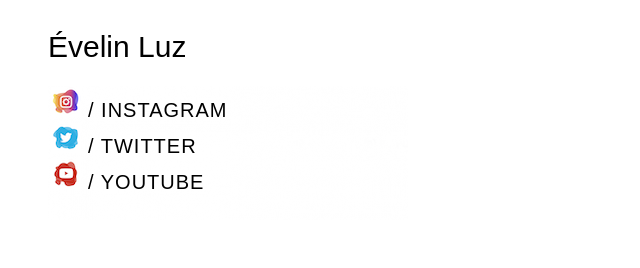
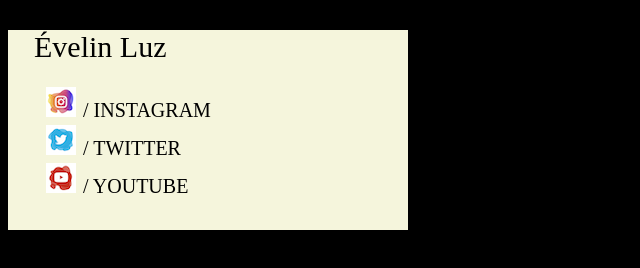
Before and after one commit to Develiin/First-Project, a plain HTML site: page index.html in a window 1280 px wide. Shown: the whole page, without its empty margins (0-640 px from the left). Drawn offline with Linux system fonts and the light colour scheme.

Commit message:
Add files via upload

```diff
--- a/assets/style.css
+++ b/assets/style.css
@@ -1,8 +1,21 @@
-.container{
+body{
+    background-color:black;
+    color:black;
+    width:100%;
+
+
+}
+
+.image{
+    height:200px;
     width:400px;
-    height:200px;
-    font-family:sans-serif;
-    font-size:22px;
+    background-color:beige;
+
+
+}
+
+.background{
+    background-image: url("img/background.png");
 
 }
 
@@ -10,42 +23,40 @@
 h1{
    font-weight:100;
    margin-top:30px;
-   margin-left:40px;
+   margin-left:26px;
    font-size:30px;
-
-}
-
-.lista{
-    background-image: url("img/background.png");
-    margin-left:40px;
-    background-repeat:no-repeat;
-
 }
 
 a{
     text-decoration:none;
     color:black;
-    font-weight:500;
     margin:100px;
     font-size:20px;
-    letter-spacing:1px;
+
 
 }
 
 .youtube{
     list-style:url(img/Youtube.png);
-    margin-top:-25px;
+    margin-top:-20px;
+    margin-left:35px;
+
+
 
 }
 
 .twitter{
     list-style:url(img/Twitter.png);
-    margin-top:-25px;
+    margin-top:-20px;
+    margin-left:35px;
 
 }
 
 .insta{
     list-style-image:url(img/Insta.png);
-    margin-top:-25px;
+    margin-top:-20px;
+    margin-left:35px;
+
+
 
 }
--- a/index.html
+++ b/index.html
@@ -7,15 +7,22 @@
     </head>
     <body>
 
-        <div class="container">
+
+    <div class=" image">
+        <div>
             <h1>Évelin Luz</h1>
             <div class="lista">
-                    <ul>
-                        <a href=" https://www.instagram.com/accounts/login/"> <li class="insta">/ INSTAGRAM</li> </a>
-                        <a href="https://www.youtube.com/"> <li class="twitter">/ TWITTER </li></a>
-                        <a href="https://twitter.com/i/flow/login"> <li class="youtube">/ YOUTUBE</li> </a>
-                    </ul>
+                <ul>
+                    <a href=" https://www.instagram.com/accounts/login/"> <li class="insta">/ INSTAGRAM</li> </a>
+                    <a href="https://www.youtube.com/"> <li class="twitter">/ TWITTER </li></a>
+                    <a href="https://twitter.com/i/flow/login"> <li class="youtube">/ YOUTUBE</li> </a>
+                </ul>
             </div>
         </div>
+        <div>
+            <div class="background"> </div>
+        </div>
+    </div>
+
     </body>
 </html>
```
